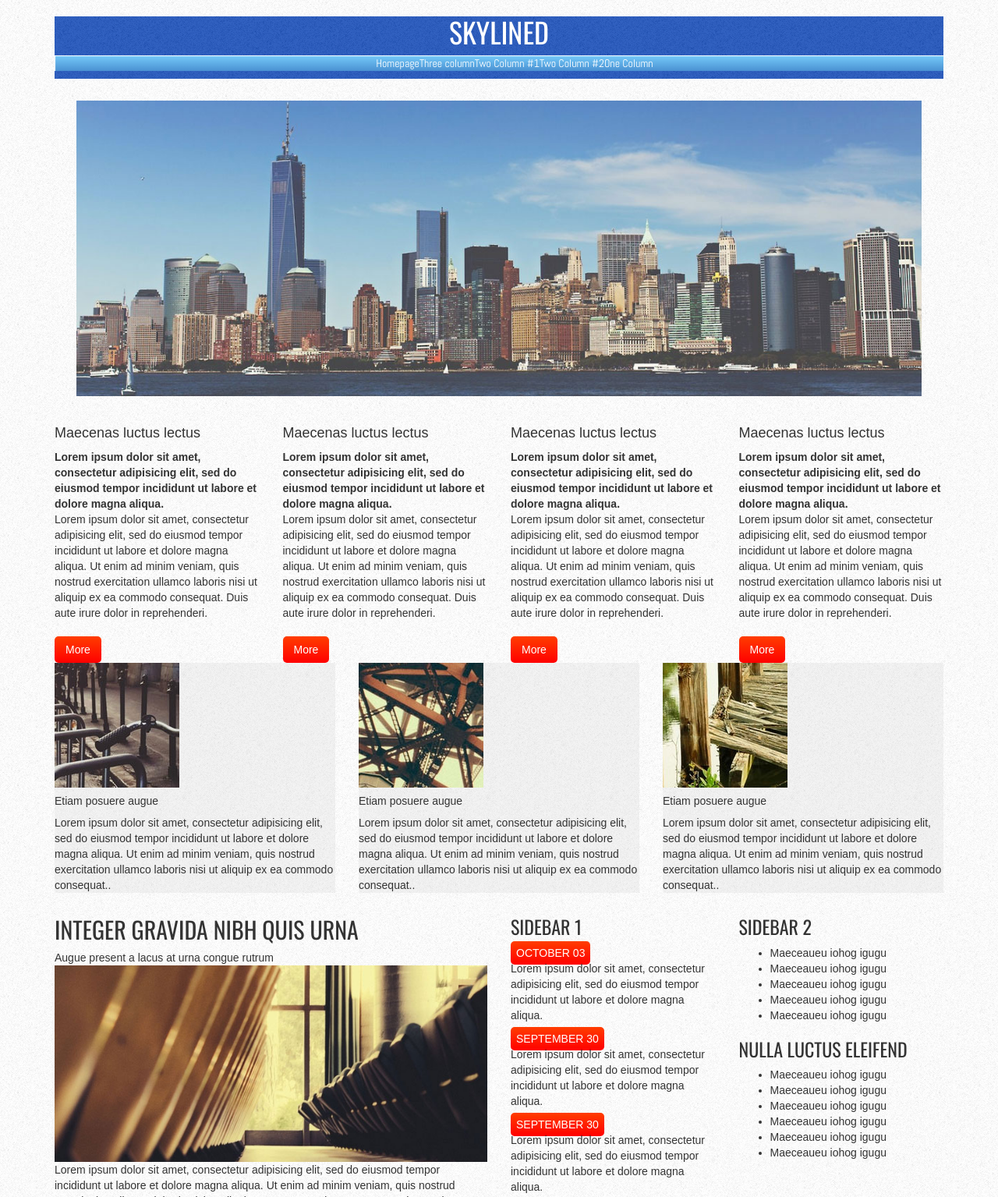
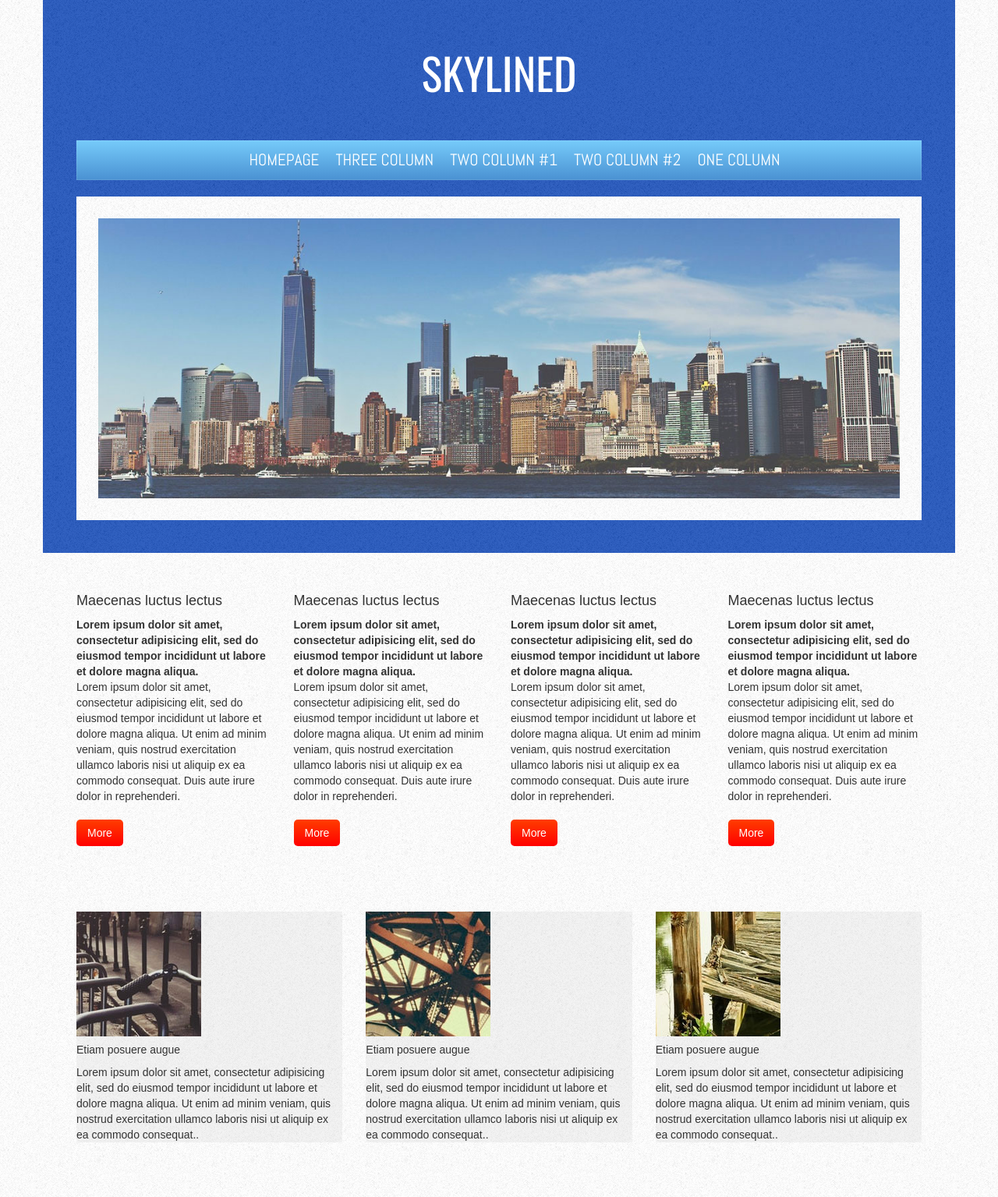
Before and after one commit to sveyres/challenge_6, a website: page index.html in a window 1280 px wide. Shown: the top 1535 px of the page at 78% size. Drawn offline with nearby package versions, Linux system fonts and the light colour scheme; files whose address does not match are found by name.

Commit message:
blockquote à revoir

```diff
--- a/index.html
+++ b/index.html
@@ -12,12 +12,8 @@
 
 <body>
     <div class="container">
-        <div class="row">
-            <div class="col-xs-12">
-            </div>
-        </div><!-- row -->
 
-        <div class="row">
+        <div class="row header monpadding">
             <div class="col-xs-12">
                 <header>
                     <h1>Skylined</h1>
@@ -35,7 +31,7 @@
             </div>
         </div><!-- row -->
 
-        <div class="row">
+        <div class="row monpadding">
             <div class="col-xs-12 col-sm-6 col-md-3">
                 <article class="">
                     <h4>Maecenas luctus lectus</h4>
@@ -82,7 +78,7 @@
             </div>
         </div><!-- row -->
 
-        <div class="row">
+        <div class="row monpadding">
             <div class="col-xs-12 col-sm-12 col-md-4">
                 <article class="article2">
                     <img src="images/pics04.jpg" alt="">
@@ -106,7 +102,7 @@
             </div>
         </div><!-- row -->
 
-        <div class="row">
+        <div class="row monpadding">
             <div class="col-xs-12 col-md-6">
                 <main>
                     <h2>Integer Gravida Nibh Quis Urna</h2>
@@ -167,12 +163,13 @@
 
 
 
-        <div class="row article2">
+        <div class="row article2 monpadding">
             <div class="col-xs-12 col-sm-6 col-md-3">
-                <article class="">
+                <blockquote cite="http://">
                     <h3>Maecenas Luctus Lectus</h3>
                     <p>"Lorem ipsum dolor sit amet, consectetur adipisicing elit, sed do eiusmod tempor incididunt ut labore et dolore magna aliqua."</p>
-                </article>
+
+                </blockquote>
             </div>
             <div class="col-xs-12 col-sm-6 col-md-3">
                 <article class="">
--- a/static/css/style.css
+++ b/static/css/style.css
@@ -1,33 +1,49 @@
 body {
-    background-image: url(/home/yo/Code/challenge_6/images/fond.png);
+    background-image: url(../../images/fond.png);
     font-family: Arial;
+
 }
-header {
-    background-image: url(/home/yo/Code/challenge_6/images/header.png);
+.header {
+    background-image: url(../../images/header.png);
     color: white;
 }
 h1 {
     text-align: center;
+    font-size: 4em;
+    margin-bottom: 1em;
 }
 h1, h2, h3 {
     font-family: 'Oswald', sans-serif;
+    font-weight: lighter;
     text-transform: uppercase;
+}
+h2{
+    font-size: 3em;
+}
+h3{
+    font-size: 2em;
 }
 nav {
     font-family: 'Abel', sans-serif;
     background-image: linear-gradient(#76cbfa,#4a91d2);
-    box-shadow: 1px 1px 1px white inset;
+    box-shadow: 0px 0px 1px white inset;
+    font-size: 1.5em;
+    margin-bottom: 1em;
 }
 nav ul {
     display: flex;
     justify-content: center;
     list-style: none;
 }
+nav li{
+    padding: 0.5em 0.5em;
+    text-transform: uppercase;
+}
 a {
     color: inherit;
 }
 header img {
-    background-image: url(/home/yo/Code/challenge_6/images/fond.png);
+    background-image: url(../../images/fond.png);
     padding: 2em;
 }
 button, .aside1 a {
@@ -44,8 +60,11 @@ button {
     text-transform: uppercase;
 }
 .article2 {
-    background-image: url(/home/yo/Code/challenge_6/images/fond-article.png);
+    background-image: url(../../images/fond-article.png);
 }
 .footer {
-    background-image: url(/home/yo/Code/challenge_6/images/footer.png);
+    background-image: url(../../images/footer.png);
 }
+.monpadding{
+    padding: 3em 2em;
+}
```
